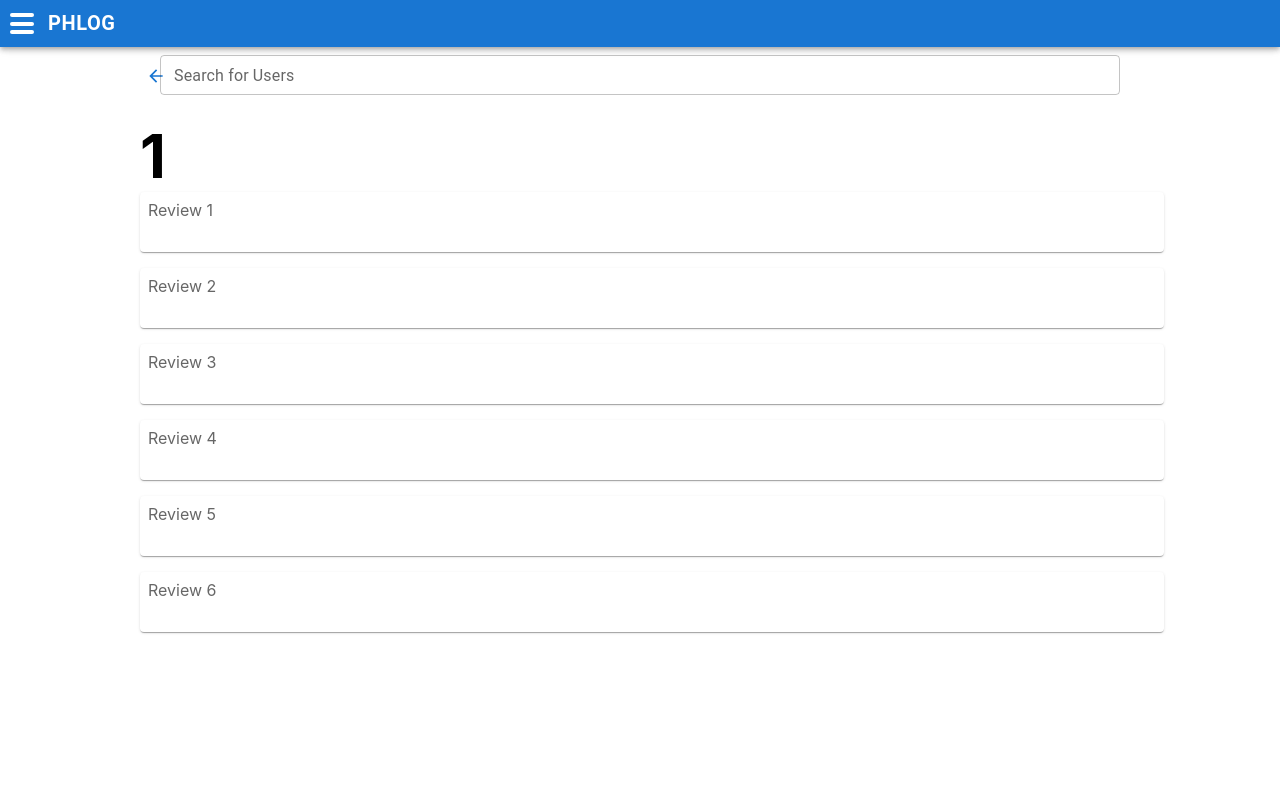
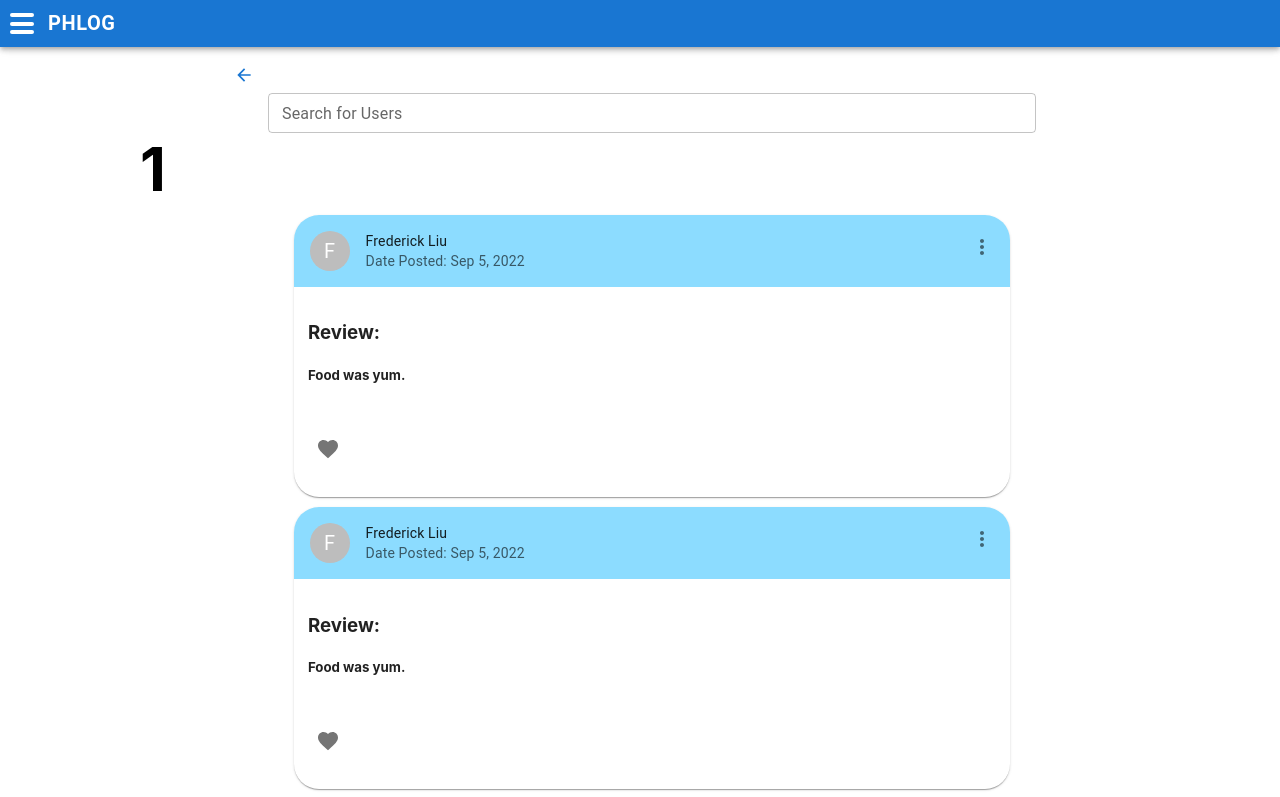
Before and after one commit to fredliu02/CSCI_201_Papa_Eats, a React (Create React App) app in the folder phlog/: page /OtherUser/1 in a window 1280 px wide. Shown: the top 797 px of the page. Built offline with nearby package versions, Linux system fonts and the light colour scheme.

Commit message:
updated user pages

```diff
--- a/phlog/src/App.js
+++ b/phlog/src/App.js
@@ -11,15 +11,22 @@ import User from "./Pages/User/User"
 import RestaurantPage from "./Pages/RestaurantPage/RestaurantPage"
 import OtherUser from "./Pages/OtherUser/OtherUser"
 import Guest from "./Pages/Guest/Guest"
+import { useState } from "react"
 
 function App() {
+  const [isLoggedIn, setIsLoggedIn] = useState(false)
+  // <Route render={() =>
+  // this.state.isLoggedIn ?
+  // <User /> :
+  // <Redirect to="/home"/>
+  // }
   return (
     <div>
       <AuthNavbar />
       <Routes>
         <Route exact path="/Restaurant" element={<RestaurantPage />} />
         <Route exact path="/" element={<Home />} />
-        <Route exact path="/Login" element={<Login />} />
+        <Route exact path="/Login" element={<Login onLogin={(isLoggedIn) => {setIsLoggedIn(isLoggedIn)}} />} />
         <Route exact path="/Cuisines" element={<Cuisines />} />
         <Route exact path="/User/:userName" element={<User />} />
         <Route exact path="/OtherUser/:userName" element={<OtherUser />}/>
--- a/phlog/src/Components/RestaurantReview.js
+++ b/phlog/src/Components/RestaurantReview/RestaurantReview.js
@@ -17,7 +17,7 @@ function RestaurantReview(props) {
       sx={{
         marginLeft: "15%",
         marginRight: "15%",
-        marginTop: "3%",
+        marginTop: "1%",
         borderRadius: "25px",
       }}
     >
--- a/phlog/src/Components/reviewCard.js
+++ b/phlog/src/Components/ReviewCard/ReviewCard.js
@@ -11,13 +11,12 @@ import IconButton from "@mui/material/IconButton";
 import FavoriteIcon from "@mui/icons-material/Favorite";
 import { MoreVert } from "@mui/icons-material";
 
-function reviewCard(props) {
+function ReviewCard(props) {
   return (
     <Card
       sx={{
         marginLeft: "15%",
         marginRight: "15%",
-        marginTop: "3%",
         borderRadius: "25px",
       }}
     >
@@ -50,4 +49,4 @@ function reviewCard(props) {
   );
 }
 
-export default reviewCard;
+export default ReviewCard;
--- a/phlog/src/Components/UserSearchbar/UserSearchbar.js
+++ b/phlog/src/Components/UserSearchbar/UserSearchbar.js
@@ -60,9 +60,9 @@ const UserSearchbar = ({searchQuery, setSearchQuery}) => {
                     onKeyDown={keyDownHandler}
                     size="small"
                     sx={{
-                        width: '75%',
-                        position:'fixed',
-                        top:55,
+                        align: 'center',
+                        width: '500',
+                        position:'relative',
                     }}
                 />
             </Box>
--- a/phlog/src/pages/OtherUser/OtherUser.js
+++ b/phlog/src/pages/OtherUser/OtherUser.js
@@ -12,10 +12,18 @@ import { useState } from "react";
 import { useParams } from "react-router-dom";
 
 import UserSearchBar from "../../Components/UserSearchbar/UserSearchbar";
+import RestaurantReview from "../../Components/RestaurantReview/RestaurantReview";
 
 function OtherUser(props) {
   const [searchQuery, setSearchQuery] = useState("");
   const { userName } = useParams();
+
+  const numbers = [1, 2, 3, 4, 5];
+  const listItems = numbers.map((numbers) => (
+    // <li>
+    <RestaurantReview name="Frederick Liu" date="Sep 5, 2022" review="Food was yum." />
+    // </li>
+  ));
 
   const Item = styled(Paper)(({ theme }) => ({
     backgroundColor: theme.primaryLight,
@@ -26,27 +34,36 @@ function OtherUser(props) {
   }));
 
   return (
-    <div class='TopDiv'>
-      <div class='ChildDiv'>
-        <Button startIcon={<ArrowBackIcon/>}
+    <div>
+      <Box sx={{
+        top: 65,
+        left: 140,
+        position:'relative',
+        width:'80%',
+        display: 'inline-block',
+      }}>
+        <Button component="Box" startIcon={<ArrowBackIcon/>}
           sx={{
-            top: 60,
-            left: 130,
-            color: '1976d2',
+            left: 90,
+            verticalAlign: 'top',
+            display: 'inline',
           }}
           onClick={() => {window.location.replace("/User/TestUser");}}
         >
         </Button>
-      </div>
-      <div class='ChildDiv'>
-        <UserSearchBar searchQuery={searchQuery} setSearchQuery={setSearchQuery}/>
-      </div>
+        <UserSearchBar component="Box" searchQuery={searchQuery} setSearchQuery={setSearchQuery}
+        sx={{
+          top: 65,
+          bottom: 10,
+          display: 'inline-block',
+        }}/>
+      </Box>
       <div>
         <Box
           sx={{
-            top:120,
-            left:140,
-            position:'fixed',
+            top: 65,
+            left: 140,
+            position:'relative',
             width:'80%',
           }}
         >
@@ -56,20 +73,11 @@ function OtherUser(props) {
               sx={{
                 fontSize: 60, fontWeight: "bold"
               }}
-            >
-             {userName}
-            </Grid>
-            <Grid reviews>
-              <Stack spacing={2}>
-                <Item>Review 1</Item>
-                <Item>Review 2</Item>
-                <Item>Review 3</Item>
-                <Item>Review 4</Item>
-                <Item>Review 5</Item>
-                <Item>Review 6</Item>
-              </Stack>
+              >
+              { userName } {/* future, use api call to get username */}
             </Grid>
           </Grid>
+          {listItems}
         </Box>
       </div>
     </div>
--- a/phlog/src/pages/RestaurantPage/RestaurantPage.js
+++ b/phlog/src/pages/RestaurantPage/RestaurantPage.js
@@ -1,6 +1,6 @@
 import * as React from "react";
 
-import RestaurantReview from "../../Components/RestaurantReview";
+import RestaurantReview from "../../Components/RestaurantReview/RestaurantReview";
 
 function RestaurantPage() {
   const numbers = [1, 2, 3, 4, 5];
--- a/phlog/src/pages/User/User.js
+++ b/phlog/src/pages/User/User.js
@@ -10,10 +10,18 @@ import { useState } from "react";
 import { useParams } from "react-router-dom";
 
 import UserSearchBar from "../../Components/UserSearchbar/UserSearchbar";
+import RestaurantReview from "../../Components/RestaurantReview/RestaurantReview";
 
 function User() {
   const [searchQuery, setSearchQuery] = useState("");
   const { userName } = useParams();
+
+  const numbers = [1, 2, 3, 4, 5];
+  const listItems = numbers.map((numbers) => (
+    // <li>
+    <RestaurantReview name="Frederick Liu" date="Sep 5, 2022" review="Food was yum." />
+    // </li>
+  ));
 
   if(!useParams())
     window.location.replace("/Guest");
@@ -29,15 +37,17 @@ function User() {
 
   return (
     <div>
-      <UserSearchBar searchQuery={searchQuery} setSearchQuery={setSearchQuery}/>
       <Box
         sx={{
-          top:120,
+          top:65,
           left:140,
-          position:'fixed',
+          position:'relative',
           width:'80%',
         }}
       >
+        <UserSearchBar searchQuery={searchQuery} setSearchQuery={setSearchQuery}
+          sx={{bottom: 10}}
+        />
         <Grid info>
           <Grid username
             xs={12}
@@ -47,17 +57,8 @@ function User() {
           >
             { userName } {/* future, use api call to get username */}
           </Grid>
-          <Grid reviews> {/* future, use api to get name*/}
-            <Stack spacing={2}>
-              <Item>Review 1</Item>
-              <Item>Review 2</Item>
-              <Item>Review 3</Item>
-              <Item>Review 4</Item>
-              <Item>Review 5</Item>
-              <Item>Review 6</Item>
-            </Stack>
-          </Grid>
         </Grid>
+        {listItems}
       </Box>
     </div>
   );
```
Also changed, not shown: 1 other file (tests, documents, lock files or other folders).
